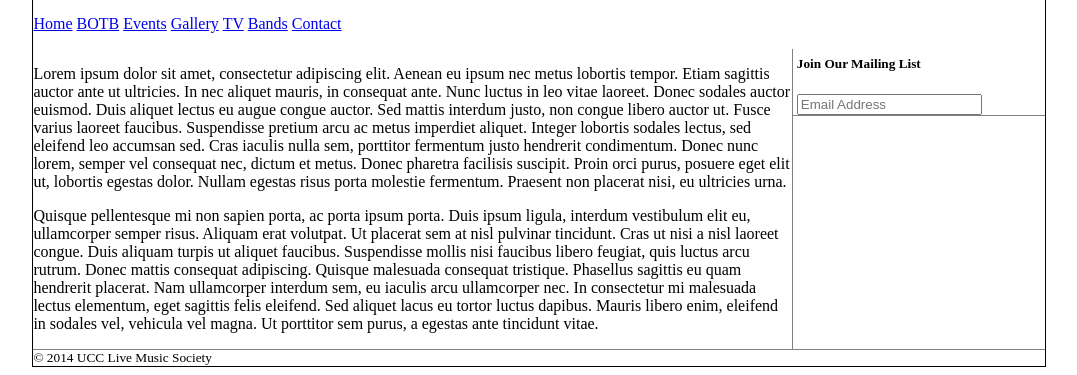
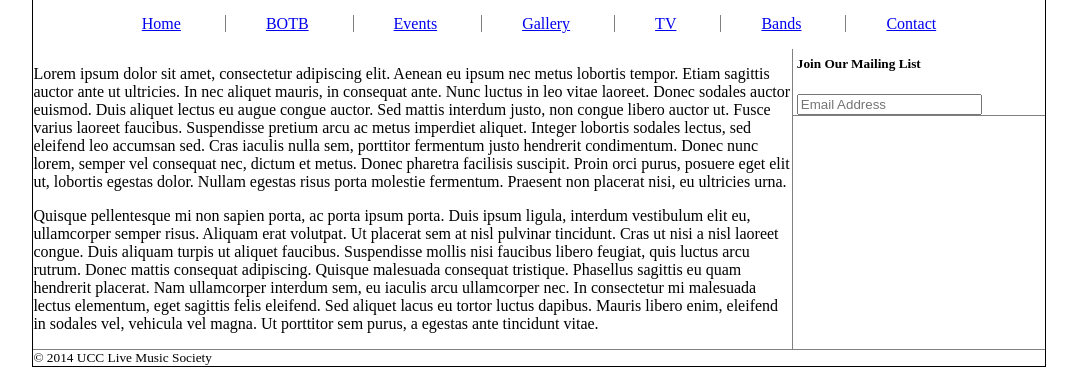
Before and after one commit to ucclms/ucclivemusic, a PHP site: page /UiDesign/basicStructure.html in a window 1280 px wide. Shown: the part 760-1135 px from the top of the page, without its empty margins (101-1178 px from the left). Run offline with PHP 8.4, Linux system fonts and the light colour scheme.

Commit message:
Update basicCss.css

```diff
--- a/UiDesign/basicCss.css
+++ b/UiDesign/basicCss.css
@@ -19,10 +19,22 @@ header>img{
 nav > ul {
   list-style: none;
   padding-left: 0px;
+  display: table;
+  margin-left: auto;
+  margin-right: auto;
 }
 
 nav > ul > li {
   display: inline;
+  border-right: 1px solid grey;
+}
+
+nav > ul > li:last-of-type{
+  border-right:none;
+}
+
+nav > ul > li > a{
+  padding: 0 2.5em;
 }
 
 section#main {
```
